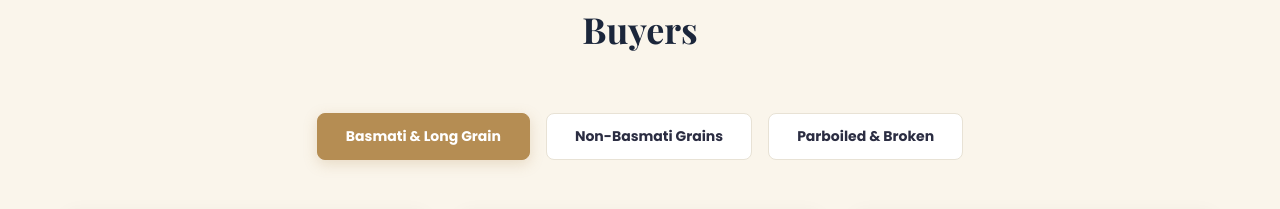
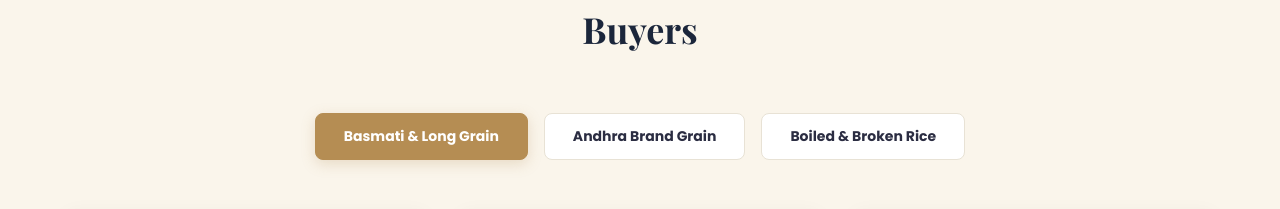
Before and after one commit to venkatasaiharshavardhanreddyam-ops/AVSR-RICE-TRADERS, a React (Vite) app: page / in a window 1280 px wide. Shown: the part 1675-1884 px from the top of the page. Built offline with nearby package versions, Linux system fonts and the light colour scheme; grey boxes are pictures that could not be loaded; a web font is replaced by a local one.

Commit message:
Update category IDs and labels in Products component

```diff
--- a/src/components/Products.jsx
+++ b/src/components/Products.jsx
@@ -1,16 +1,16 @@
 import React, { useState } from 'react';
 
 export default function Products() {
-  const [activeTab, setActiveTab] = useState('basmati');
+  const [activeTab, setActiveTab] = useState('Basmati');
 
   const categories = [
-    { id: 'basmati', label: 'Basmati & Long Grain' },
-    { id: 'non-basmati', label: 'Non-Basmati Grains' },
-    { id: 'parboiled-broken', label: 'Parboiled & Broken' }
+    { id: 'Basmati', label: 'Basmati & Long Grain' },
+    { id: 'Andhra Brands', label: 'Andhra Brand Grain' },
+    { id: 'Boiled & Broken', label: 'Boiled & Broken Rice' }
   ];
 
   const productsList = {
-    'basmati': [
+    'Basmati': [
       {
         title: "Traditional Aged Basmati",
         image: "https://images.unsplash.com/photo-1586201375761-83865001e31c?auto=format&fit=crop&w=600&q=80",
@@ -39,7 +39,7 @@ export default function Products() {
         origin: "Punjab Region"
       }
     ],
-    'non-basmati': [
+    'Andhra Brands': [
       {
         title: "Premium Sona Masoori",
         image: "https://encrypted-tbn0.gstatic.com/images?q=tbn:ANd9GcSfQWWvty86VvvFjnFpEqDjXtUjscQV8LfHxw&s",
@@ -77,7 +77,7 @@ export default function Products() {
         origin: "Thailand Valleys"
       }
     ],
-    'parboiled-broken': [
+    'Boiled & Broken': [
       {
         title: "Premium Parboiled Sella",
         image: "https://m.media-amazon.com/images/I/41SOexK0b0L._AC_UF894,1000_QL80_.jpg",
```
